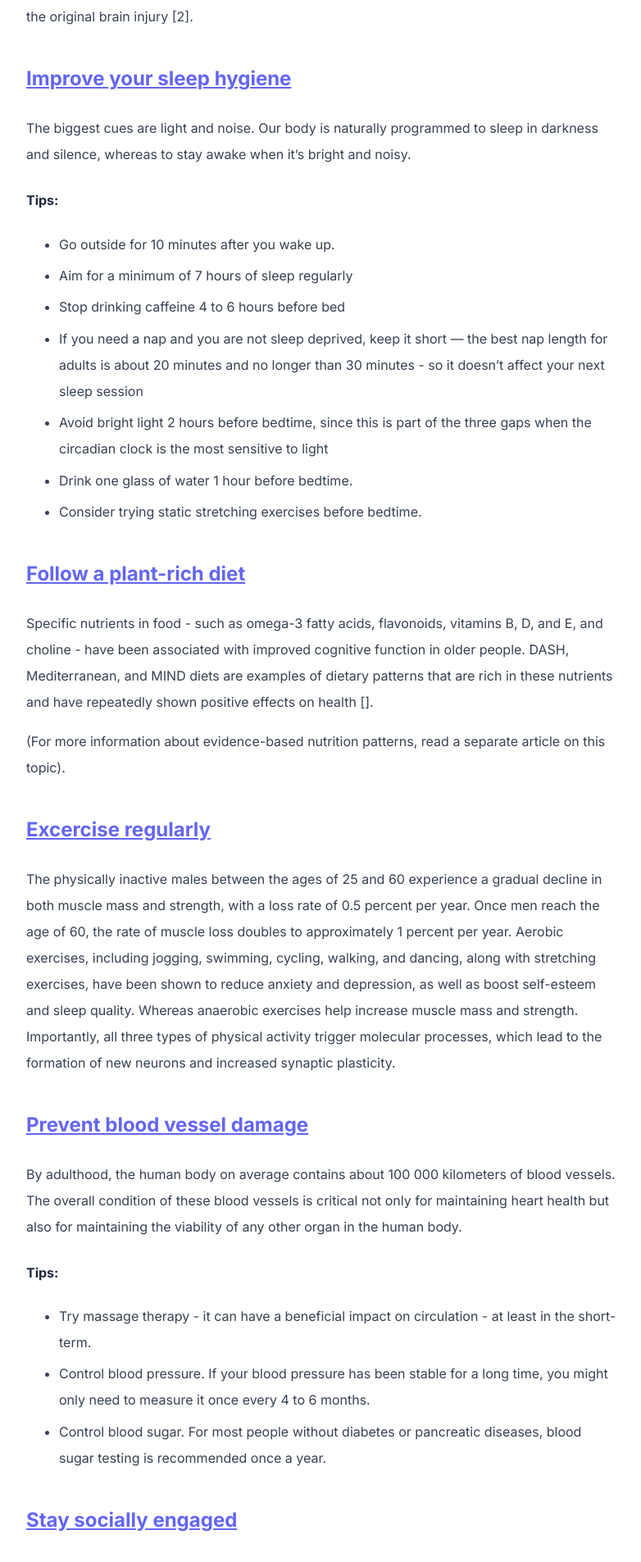
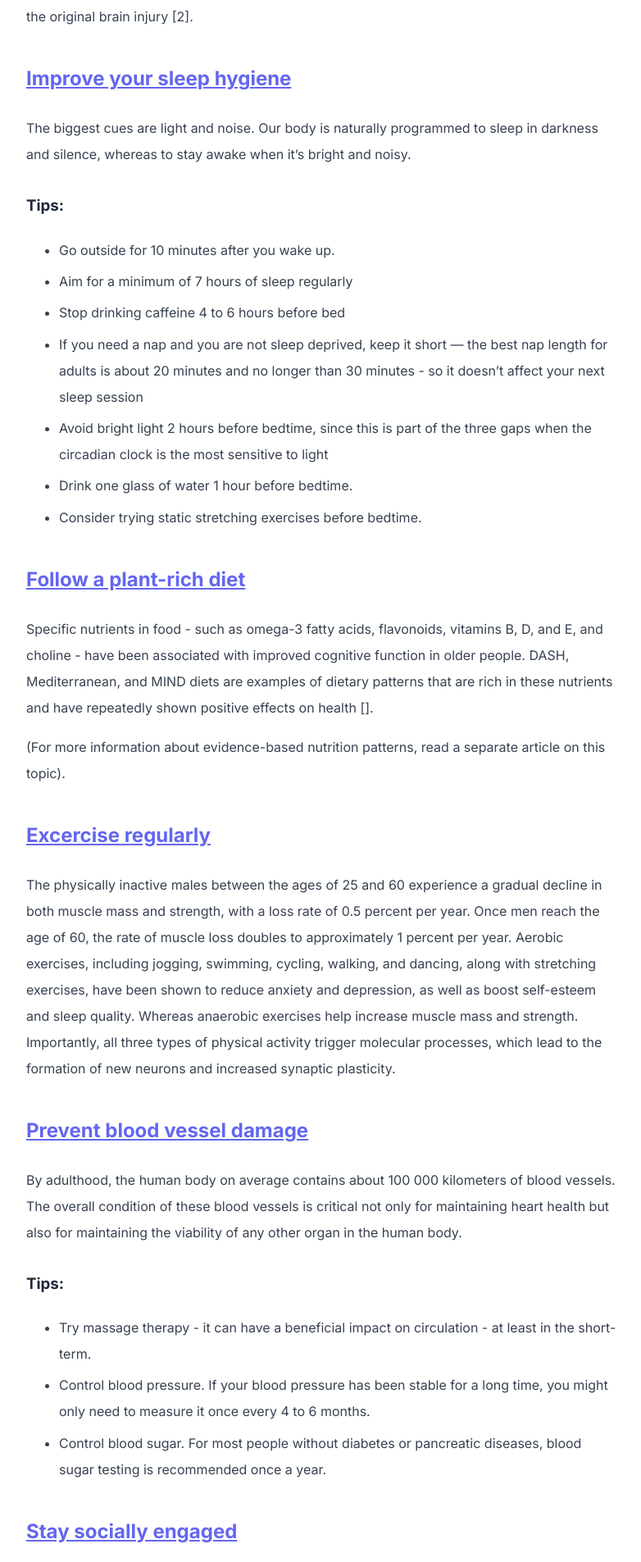
Before and after one commit to abhinavs/moonwalk, a Jekyll site: the page built from _posts/2023-07-19-brain-health.md, in a window 1280 px wide. Shown: the part 908-2813 px from the top of the page at 82% size, without its empty margins (248-1030 px from the left). Built offline with Jekyll 4.4.1, drawn with Linux system fonts in a browser that asks for light colours.

```diff
--- a/_posts/2023-07-19-brain-health.md
+++ b/_posts/2023-07-19-brain-health.md
@@ -23,7 +23,7 @@ Although the human brain is the best-protected organ in the human body, the brai
 
 The biggest cues are light and noise. Our body is naturally programmed to sleep in darkness and silence, whereas to stay awake when it's bright and noisy.
 
-#### Tips:
+### Tips:
 -   Go outside for 10 minutes after you wake up.
 -   Aim for a minimum of 7 hours of sleep regularly
 -   Stop drinking caffeine 4 to 6 hours before bed
@@ -49,7 +49,7 @@ The physically inactive males between the ages of 25 and 60 experience a gradual
 
 By adulthood, the human body on average contains about 100 000 kilometers of blood vessels. The overall condition of these blood vessels is critical not only for maintaining heart health but also for maintaining the viability of any other organ in the human body.
 
-#### Tips:
+### Tips:
 -   Try massage therapy - it can have a beneficial impact on circulation - at least in the short-term.
 -   Control blood pressure. If your blood pressure has been stable for a long time, you might only need to measure it once every 4 to 6 months.
 -   Control blood sugar. For most people without diabetes or pancreatic diseases, blood sugar testing is recommended once a year.
@@ -63,7 +63,7 @@ In terms of effects on the brain, building social networks and participating in
 
 ## Follow lifestyle habits for mental health
 
-#### Tips:
+### Tips:
 -   Get a personal "Not to-do list".
 -   Practice a foreign language and/or a programming language.
 
```
